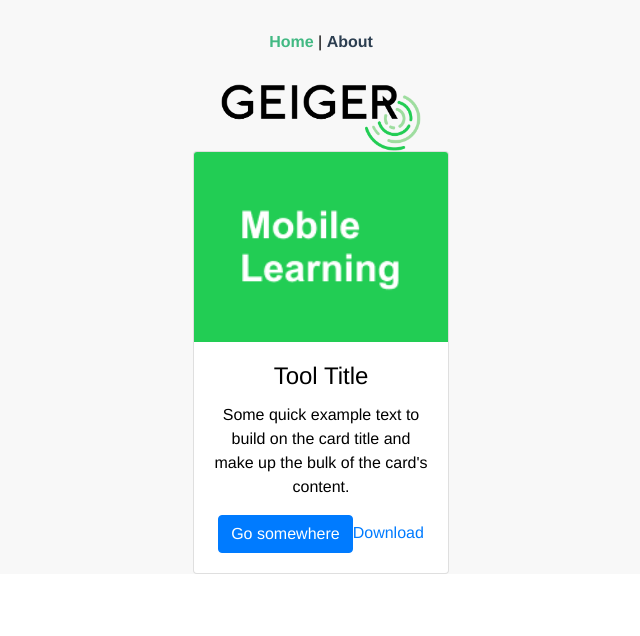
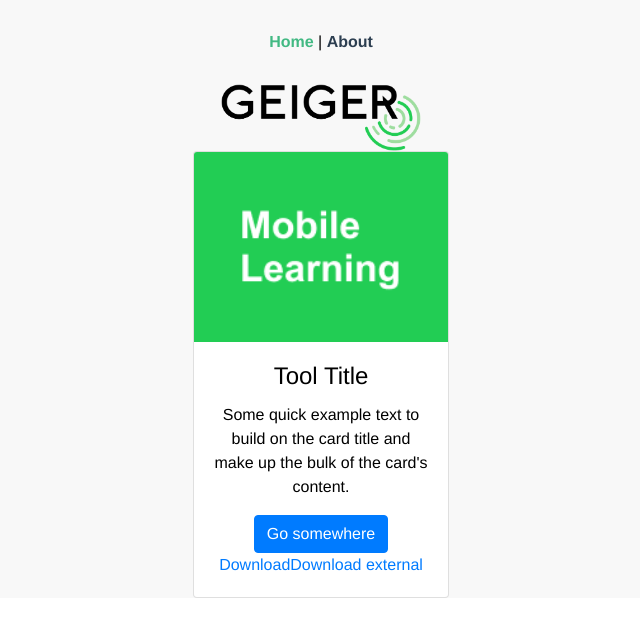
Before and after one commit to davidkernfhnw/geiger-tools-web, a Vue app: page / in a window 1280 px wide. Shown: the top 636 px of the page, without its empty margins (319-959 px from the left). Built offline with nearby package versions, Linux system fonts and the light colour scheme.

Commit message:
add download folder

```diff
--- a/src/views/HomeView.vue
+++ b/src/views/HomeView.vue
@@ -15,7 +15,11 @@
       Some quick example text to build on the card title and make up the bulk of the card's content.
     </b-card-text>
     <b-button variant="primary" >Go somewhere</b-button>
+
         <a href="https://davidkernfhnw.github.io/geiger-tools-web/downloads/GEIGER-Toolbox.apk" target="_blank" >Download</a>
+                <a href="https://github.com/davidkernfhnw/geiger-downloads/raw/main/android/GEIGER-Toolbox.apk" target="_blank" >Download external</a>
+
+
 
 
   </b-card>
```
Also changed, not shown: 1 other file (tests, documents, lock files or other folders).
